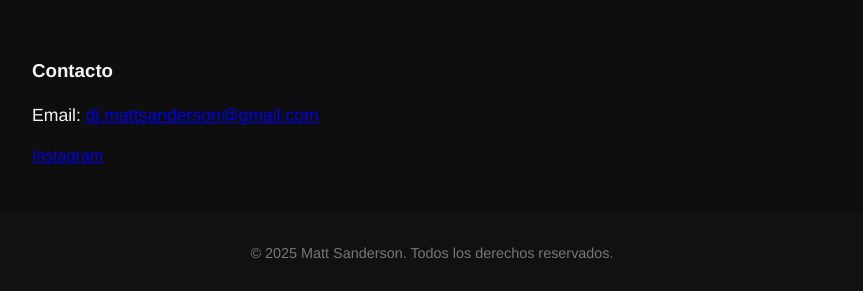
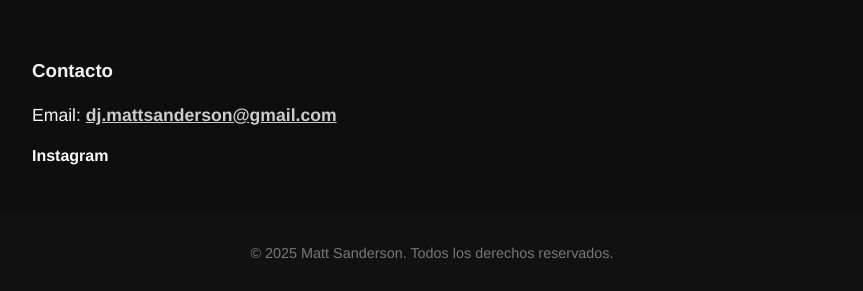
Before and after one commit to Matruiz150/matt-sanderson-site, a plain HTML site: page index.html in a window 1280 px wide. In both pictures the pointer is over the link "dj.mattsanderson@gmail.com". Shown: the part 1322-1613 px from the top of the page, without its empty margins (208-1071 px from the left). Drawn offline with nearby package versions, Linux system fonts and the light colour scheme.

Commit message:
Update style.css

```diff
--- a/style.css
+++ b/style.css
@@ -144,13 +144,13 @@ footer {
     font-size: 1.2rem;
   }
 }
-.contacto a {
+.contact a {
   text-decoration: none;
   color: #fff; /* o el color que estés usando para el texto */
   font-weight: bold;
 }
 
-.contacto a:hover {
+.contact a:hover {
   color: #ccc; /* cambia suavemente al pasar el mouse */
   text-decoration: underline; /* opcional */
 }
```
